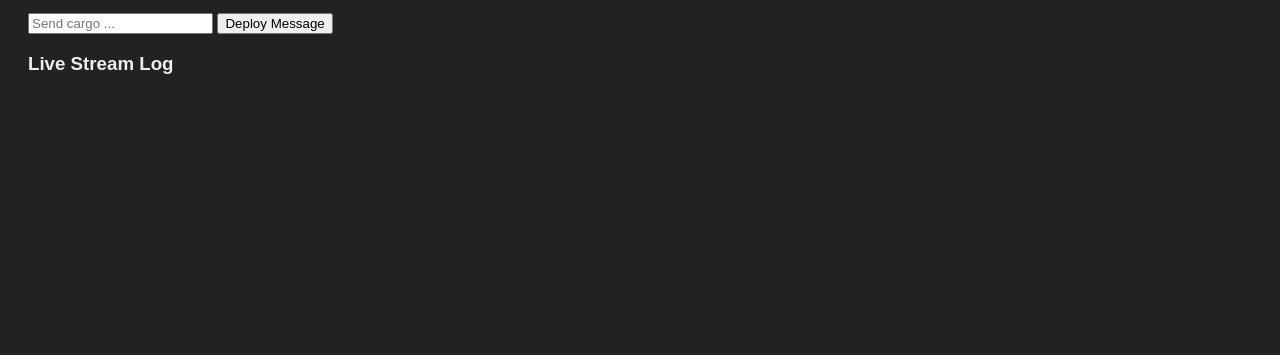
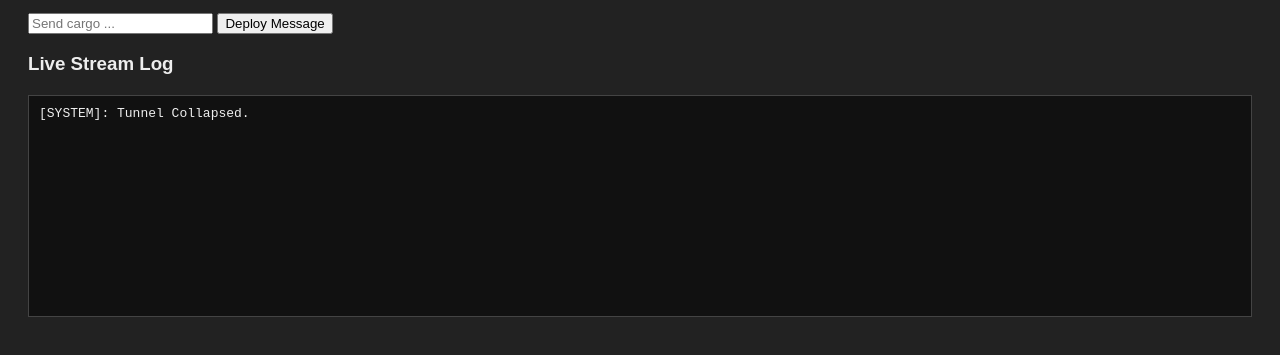
Before and after one commit to itsXILO/websocket, a website: page index.html in a window 1280 px wide. Shown: the part 129-484 px from the top of the page. Drawn offline with Linux system fonts and the light colour scheme.

Commit message:
native-working-socket

```diff
--- a/index.html
+++ b/index.html
@@ -35,7 +35,7 @@
   <button type="submit">Deploy Message</button>
 </form>
 <h3>Live Stream Log</h3>
-<pre id=""log></pre>
+<pre id="log"></pre>
 
 </body>
 <script>
```
